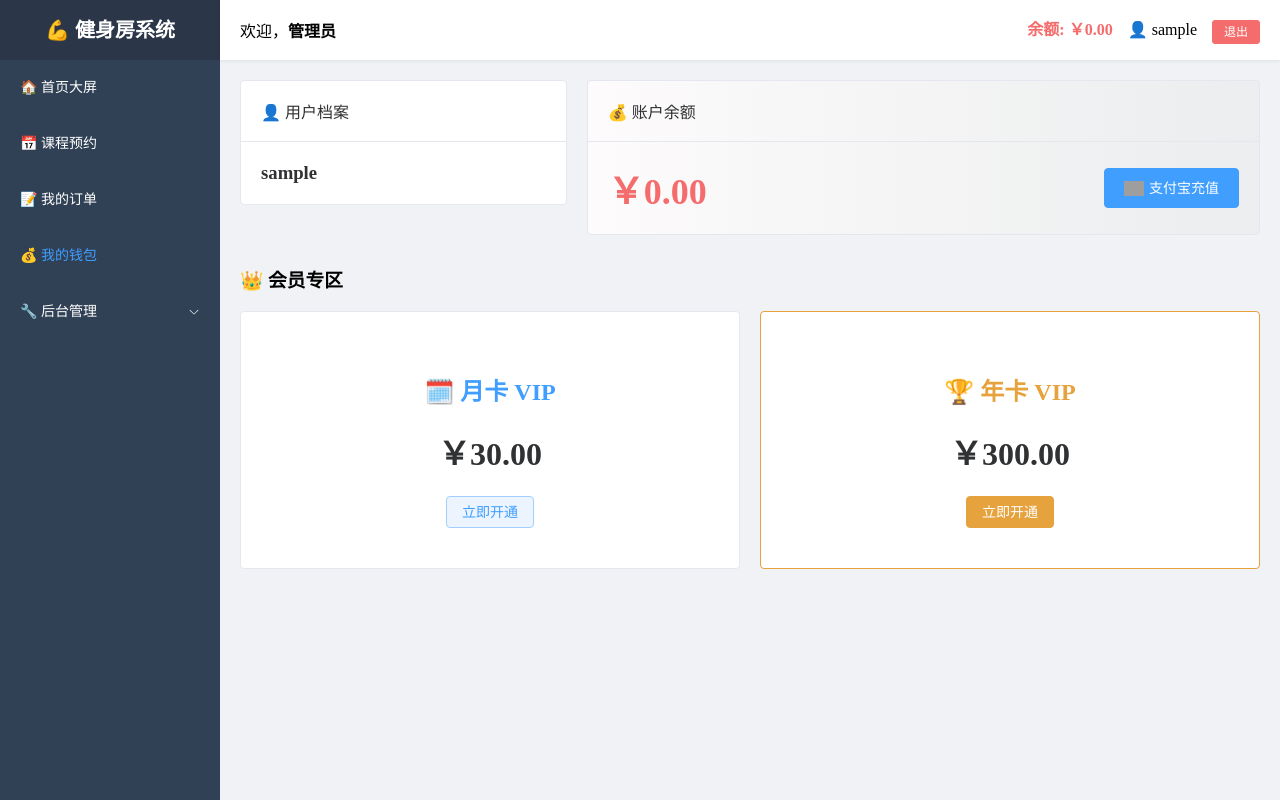
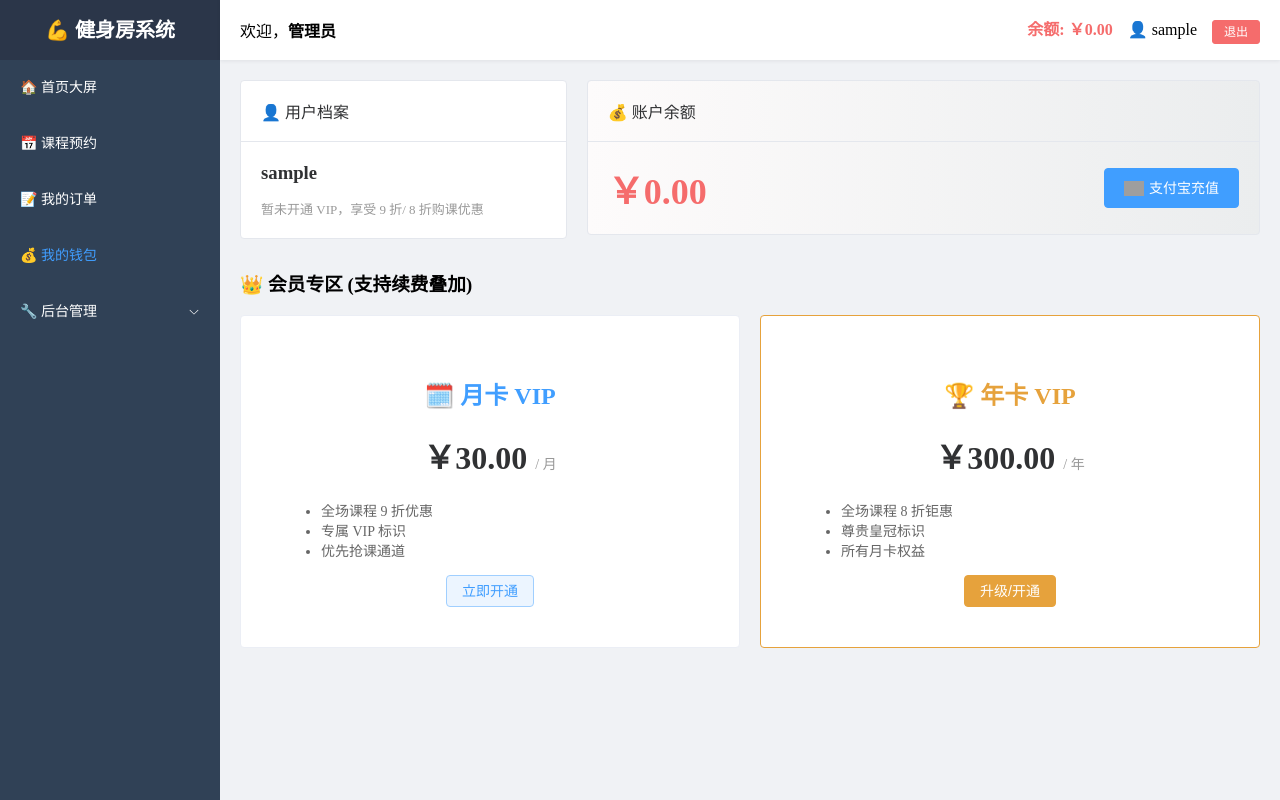
Before and after one commit to ab1311920751-max/gym-vue, a Vue app: page /wallet in a window 1280 px wide. Built offline with nearby package versions, Linux system fonts and the light colour scheme; no server answers; sample sign-in values are in the browser's storage; grey boxes are pictures that could not be loaded.

Commit message:
vip到期时间优化

```diff
--- a/src/views/Wallet.vue
+++ b/src/views/Wallet.vue
@@ -4,11 +4,27 @@
       <el-col :span="8">
          <el-card shadow="hover">
             <template #header><span>👤 用户档案</span></template>
-            <div style="display: flex; align-items: center; gap: 10px;">
-               <h3 style="margin: 0">{{ user.username }}</h3>
-               <el-tag v-if="user.vipType === 0" type="info">普通会员</el-tag>
-               <el-tag v-else-if="user.vipType === 1" type="primary">月卡 VIP</el-tag>
-               <el-tag v-else-if="user.vipType === 2" type="warning">👑 年卡 VIP</el-tag>
+            <div style="display: flex; flex-direction: column; gap: 15px;">
+               <div style="display: flex; align-items: center; gap: 10px;">
+                   <h3 style="margin: 0">{{ user.username }}</h3>
+                   <el-tag v-if="user.vipType === 0" type="info">普通会员</el-tag>
+                   <el-tag v-else-if="user.vipType === 1" type="primary">月卡 VIP</el-tag>
+                   <el-tag v-else-if="user.vipType === 2" type="warning">👑 年卡 VIP</el-tag>
+               </div>
+
+               <!-- ✨ 新增：VIP 有效期展示 -->
+               <div v-if="user.vipType > 0" style="font-size: 13px; color: #666; background: #f4f4f5; padding: 10px; border-radius: 4px;">
+                   <span style="font-weight: bold;">📅 到期时间：</span>
+                   <span :style="{ color: isExpiringSoon(user.vipExpireTime) ? 'red' : '#333' }">
+                       {{ formatDate(user.vipExpireTime) }}
+                   </span>
+                   <div v-if="isExpiringSoon(user.vipExpireTime)" style="margin-top: 5px; color: red; font-size: 12px;">
+                       (即将过期，请及时续费)
+                   </div>
+               </div>
+               <div v-else style="font-size: 13px; color: #999;">
+                   暂未开通 VIP，享受 9 折/ 8 折购课优惠
+               </div>
             </div>
          </el-card>
       </el-col>
@@ -29,14 +45,22 @@
     </el-row>
 
     <div style="margin-top: 30px">
-        <h3>👑 会员专区</h3>
+        <h3>👑 会员专区 (支持续费叠加)</h3>
         <el-row :gutter="20">
             <el-col :span="12">
                 <el-card shadow="hover" class="vip-card" :class="{ 'active': user.vipType === 1 }">
                     <div style="text-align: center; padding: 20px;">
                         <h2 style="color: #409EFF">🗓️ 月卡 VIP</h2>
-                        <h1 style="color: #303133">￥30.00</h1>
-                        <el-button type="primary" plain :disabled="user.vipType >= 1" @click="handleBuyVip(1)">立即开通</el-button>
+                        <h1 style="color: #303133">￥30.00 <span style="font-size: 14px; color: #999; font-weight: normal">/ 月</span></h1>
+                        <ul style="text-align: left; color: #666; font-size: 14px; margin: 15px 0;">
+                            <li>全场课程 9 折优惠</li>
+                            <li>专属 VIP 标识</li>
+                            <li>优先抢课通道</li>
+                        </ul>
+                        <!-- 逻辑变更：现在允许续费，所以去掉了 disabled -->
+                        <el-button type="primary" plain @click="handleBuyVip(1)">
+                            {{ user.vipType === 1 ? '立即续费 (+30天)' : '立即开通' }}
+                        </el-button>
                     </div>
                 </el-card>
             </el-col>
@@ -44,14 +68,22 @@
                 <el-card shadow="hover" class="vip-card" :class="{ 'active': user.vipType === 2 }" style="border: 1px solid #e6a23c;">
                     <div style="text-align: center; padding: 20px;">
                         <h2 style="color: #E6A23C">🏆 年卡 VIP</h2>
-                        <h1 style="color: #303133">￥300.00</h1>
-                        <el-button type="warning" effect="dark" :disabled="user.vipType === 2" @click="handleBuyVip(2)">立即开通</el-button>
+                        <h1 style="color: #303133">￥300.00 <span style="font-size: 14px; color: #999; font-weight: normal">/ 年</span></h1>
+                         <ul style="text-align: left; color: #666; font-size: 14px; margin: 15px 0;">
+                            <li>全场课程 8 折钜惠</li>
+                            <li>尊贵皇冠标识</li>
+                            <li>所有月卡权益</li>
+                        </ul>
+                        <el-button type="warning" effect="dark" @click="handleBuyVip(2)">
+                             {{ user.vipType === 2 ? '立即续费 (+365天)' : '升级/开通' }}
+                        </el-button>
                     </div>
                 </el-card>
             </el-col>
         </el-row>
     </div>
 
+    <!-- 充值弹窗保持不变 -->
     <el-dialog v-model="dialogVisible" title="💰 支付宝充值" width="30%">
         <div style="text-align: center; margin: 20px 0;">
             <el-input-number v-model="rechargeAmount" :min="10" :step="100" size="large" />
@@ -75,12 +107,27 @@ import { ref, onMounted } from 'vue'
 import { useRoute, useRouter } from 'vue-router'
 import request from '../utils/request'
 import { ElMessage, ElMessageBox } from 'element-plus'
+import dayjs from 'dayjs' // 引入时间处理库
 
 const route = useRoute()
 const router = useRouter()
 const user = ref({})
 const dialogVisible = ref(false)
 const rechargeAmount = ref(100)
+
+// 时间格式化工具
+const formatDate = (dateStr) => {
+    if (!dateStr) return '永久有效'
+    return dayjs(dateStr).format('YYYY年MM月DD日 HH:mm:ss 到期')
+}
+
+// 判断是否即将过期 (7天内)
+const isExpiringSoon = (dateStr) => {
+    if (!dateStr) return false
+    const expireTime = dayjs(dateStr)
+    const now = dayjs()
+    return expireTime.diff(now, 'day') <= 7 && expireTime.isAfter(now)
+}
 
 const loadUser = async () => {
     const localUser = JSON.parse(localStorage.getItem('user') || '{}')
@@ -89,17 +136,15 @@ const loadUser = async () => {
         const res = await request.get(`/user/${localUser.id}`)
         if (res.code === '200') {
             user.value = res.data
+            // 更新本地缓存
             localStorage.setItem('user', JSON.stringify(res.data))
         }
     } catch(e) {}
 }
 
-// 1. 发起支付宝支付
 const handleAlipay = () => {
-    // 生成一个带时间戳的唯一订单号
     const traceNo = Date.now() + Math.floor(Math.random() * 1000)
-    // 拼接后端支付接口地址
-    // 注意：这里用 window.open 打开新窗口，避免当前页面被覆盖
+    // 这里如果端口不是 8080，请修改
     const payUrl = `http://localhost:8080/alipay/pay?subject=健身房充值&traceNo=${traceNo}&totalAmount=${rechargeAmount.value}`
 
     window.open(payUrl, '_blank')
@@ -109,8 +154,6 @@ const handleAlipay = () => {
         cancelButtonText: '遇到问题',
         type: 'success'
     }).then(() => {
-        // 其实用户点确认时，如果回调还没跑完，可能查不到钱
-        // 但我们在 onMounted 里处理了自动回调，这里只是兜底
         loadUser()
         window.dispatchEvent(new Event('refresh-user'))
     })
@@ -118,33 +161,28 @@ const handleAlipay = () => {
     dialogVisible.value = false
 }
 
-// 2. 检查支付回调
-// 当支付宝跳回 http://localhost:5173/wallet?pay=success&... 时触发
 const checkPayCallback = async () => {
     if (route.query.pay === 'success') {
         const out_trade_no = route.query.out_trade_no
         const total_amount = route.query.total_amount
 
-        // 调用后端接口确认加钱
         try {
             const res = await request.post('/alipay/success', {
                 out_trade_no: out_trade_no,
                 total_amount: total_amount,
-                userId: user.value.id // 必须传 userId
+                userId: user.value.id
             })
-            if (res === 'success') {
+            if (res.code === '200') {
                 ElMessage.success(`充值 ${total_amount} 元到账成功！`)
                 loadUser()
                 window.dispatchEvent(new Event('refresh-user'))
-
-                // 清除 URL 参数，防止刷新重复加钱 (虽然可以用订单号幂等性控制，简单起见先清URL)
                 router.replace('/wallet')
             }
         } catch(e) { console.error(e) }
     }
 }
 
-// 购买 VIP 逻辑 (保持不变)
+// 购买/续费 VIP
 const handleBuyVip = (type) => {
     const price = type === 1 ? 30 : 300
     if (user.value.balance < price) {
@@ -152,26 +190,58 @@ const handleBuyVip = (type) => {
         dialogVisible.value = true
         return
     }
-    ElMessageBox.confirm(`确认花费 ${price} 元开通吗？`, '提示', { confirmButtonText: '确定', cancelButtonText: '取消' })
+
+    const actionText = user.value.vipType === type ? '续费' : '开通'
+
+    ElMessageBox.confirm(`确认花费 ${price} 元${actionText}吗？`, '提示', {
+        confirmButtonText: '确定扣款',
+        cancelButtonText: '取消',
+        type: 'warning'
+    })
     .then(async () => {
+        // 这里的参数结构 { userId, vipType } 完美匹配后端的 UserDTO
         await request.post('/user/buyVip', { userId: user.value.id, vipType: type })
-        ElMessage.success('开通成功')
+        ElMessage.success(`${actionText}成功！`)
         loadUser()
         window.dispatchEvent(new Event('refresh-user'))
     })
 }
 
 onMounted(async () => {
-    // 先加载用户，拿到 userId
     const localUser = JSON.parse(localStorage.getItem('user') || '{}')
     user.value = localUser
 
-    // 检查是否刚从支付宝跳回来
     if (route.query.pay === 'success' && localUser.id) {
         await checkPayCallback()
     }
-
-    // 再刷一次最新余额
     loadUser()
 })
 </script>
+
+<style scoped>
+.vip-card {
+    transition: all 0.3s;
+    border: 1px solid #EBEEF5;
+    cursor: pointer;
+}
+.vip-card:hover {
+    transform: translateY(-5px);
+    box-shadow: 0 10px 20px rgba(0,0,0,0.1);
+}
+.vip-card.active {
+    background-color: #f0f9eb;
+    border-color: #67c23a;
+    position: relative;
+}
+.vip-card.active::after {
+    content: '当前等级';
+    position: absolute;
+    top: 0;
+    right: 0;
+    background: #67c23a;
+    color: white;
+    padding: 2px 8px;
+    font-size: 12px;
+    border-bottom-left-radius: 8px;
+}
+</style>
```
Also changed, not shown: src/views/AdminUser.vue (+36 -12 lines).
